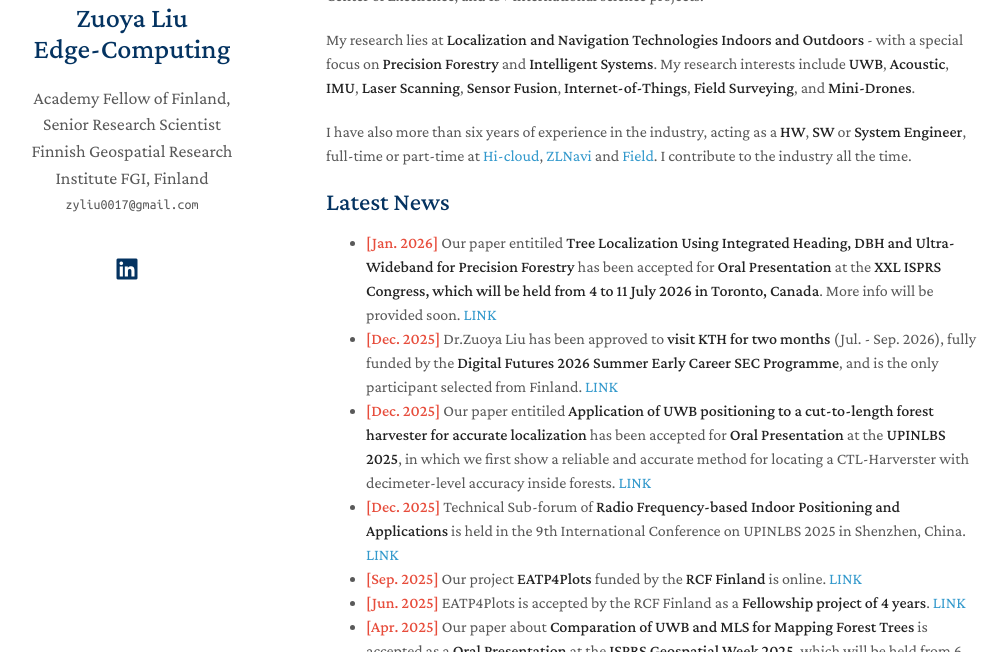
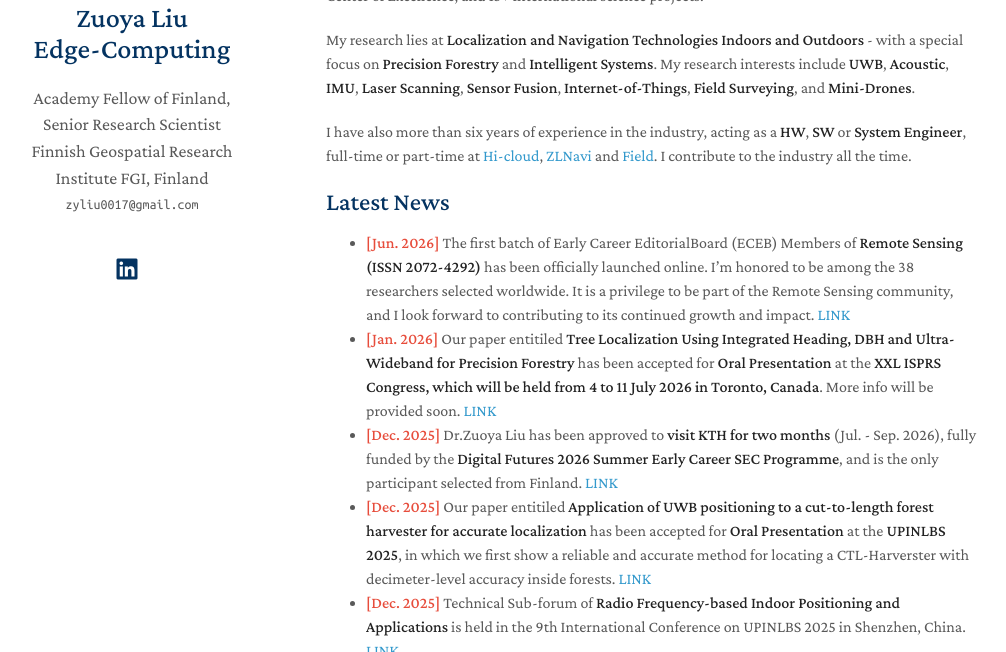
Before and after one commit to zyliu0017/zyliu0017.github.io, a Jekyll site: the page built from index.md, in a window 1280 px wide and 900 px high, cut to the strip 248-900 px from the top of the window. Shown: the whole strip, without its empty margins (144-1150 px from the left). Built offline with Jekyll 4.4.1, drawn with Linux system fonts in a browser that asks for light colours; a style sheet for code colours, icons or effects is not loaded.

Commit message:
update news

```diff
--- a/index.md
+++ b/index.md
@@ -21,6 +21,8 @@ I have also more than six years of experience in the industry, acting as a **HW*
 
 
 ## Latest News
+- <strong><span style="color:#e74d3c">[Jun. 2026]</span></strong> The first batch of Early Career EditorialBoard (ECEB) Members of **Remote Sensing (ISSN 2072-4292)** has been officially launched online. I’m honored to be among the 38 researchers selected worldwide. It is a privilege to be part of the Remote Sensing community, and I look forward to contributing to its continued growth and impact.
+<a href="https://www.mdpi.com/journal/remotesensing/early-career-editors?page_no=1" target="_blank" rel="noopener">LINK</a>
 - <strong><span style="color:#e74d3c">[Jan. 2026]</span></strong> Our paper entitiled **Tree Localization Using Integrated Heading, DBH and Ultra-Wideband for Precision Forestry** has been accepted for **Oral Presentation** at the **XXL ISPRS Congress, which will be held from 4 to 11 July 2026 in Toronto, Canada**. More info will be provided soon.
 <a href="https://www.isprs2026toronto.com/" target="_blank" rel="noopener">LINK</a>
 - <strong><span style="color:#e74d3c">[Dec. 2025]</span></strong> Dr.Zuoya Liu has been approved to **visit KTH for two months** (Jul. - Sep. 2026), fully funded by the **Digital Futures 2026 Summer Early Career SEC Programme**, and is the only participant selected from Finland.
```
